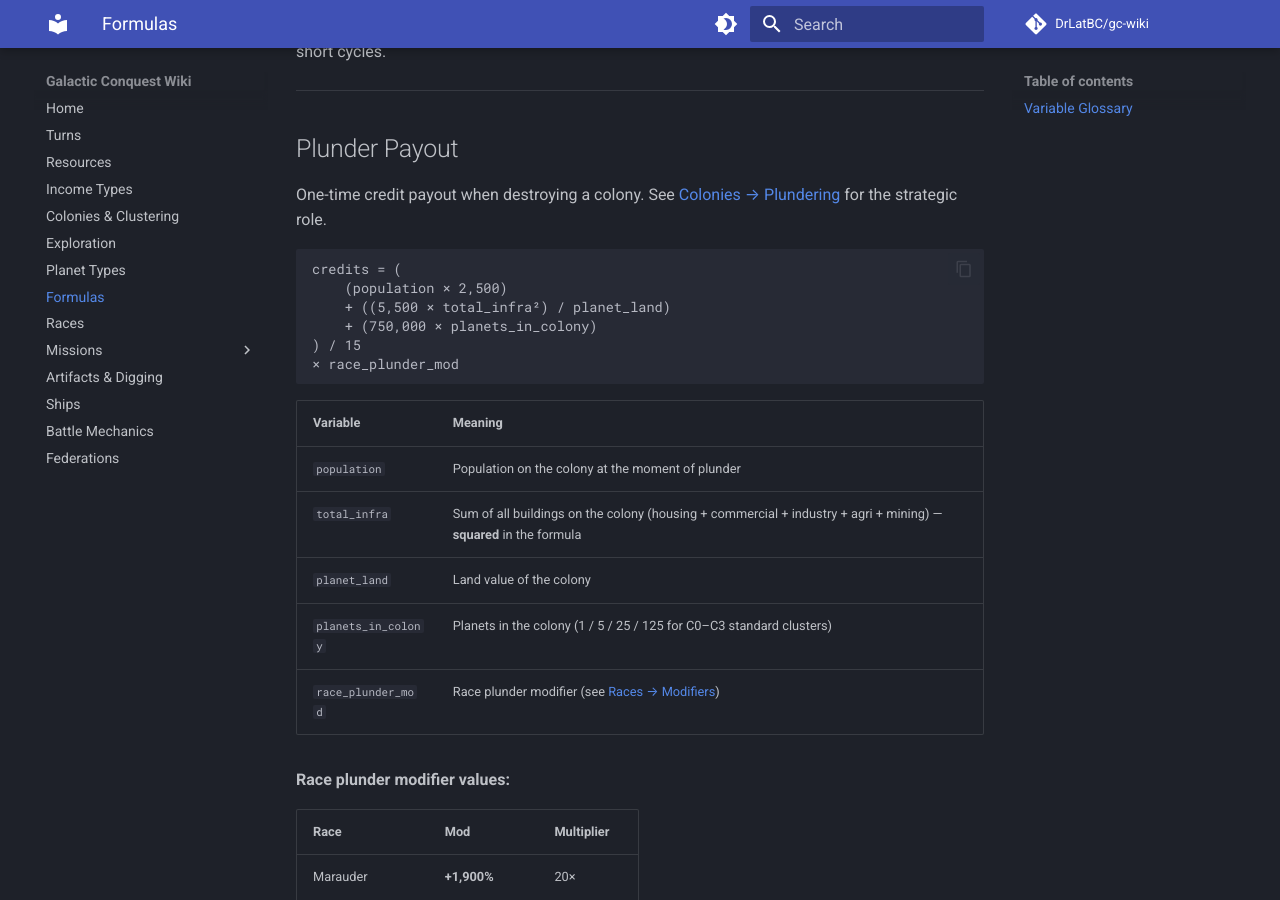
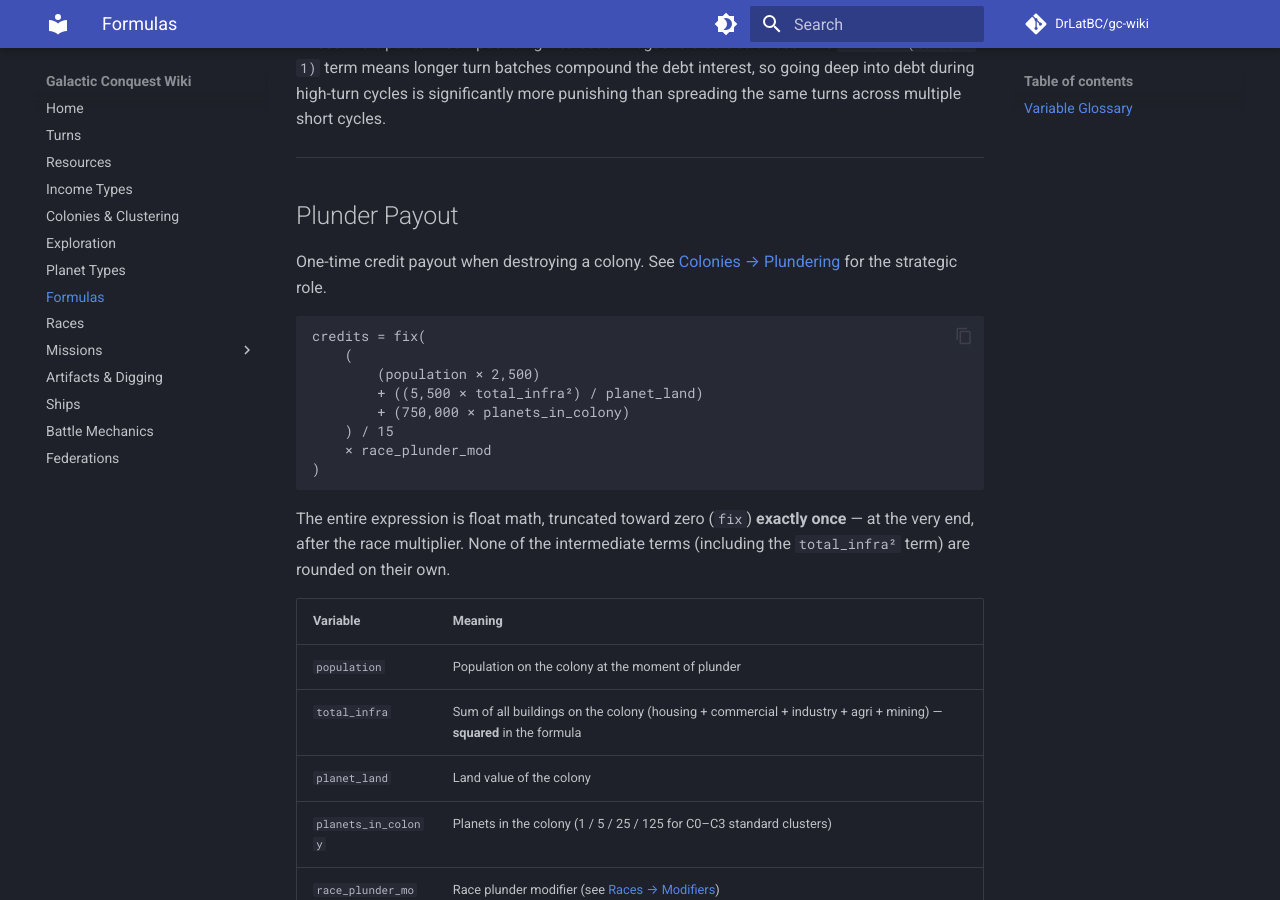
Before and after one commit to DrLatBC/gc-wiki, an MkDocs documentation site: the page built from docs/formulas.md, in a window 1280 px wide and 900 px high, scrolled down 10170 px. Built offline with MkDocs 1.6.1 and Material for MkDocs 9.7.7, drawn with Linux system fonts in a browser that asks for light colours; comment, search, counter and statistics services are not loaded; some of the changed text lies outside the part shown.

Commit message:
Correct plunder (fix() once, 750k already right) + mineral (ceil/turn) formulas
Plunder: wrap the formula in fix() and note the whole expression is float math truncated toward zero exactly once at the end (per GCC f_com_col_plunder.cfm); the 750k planet constant was already correct here.

Minerals: 1 + sqrt(...) -> ceiling(sqrt(...)) x turns, per-turn round-up matching the game.

Co-Authored-By: Claude Opus 4.8 <noreply@anthropic.com>

````diff
--- a/docs/formulas.md
+++ b/docs/formulas.md
@@ -55,13 +55,15 @@ Capped by ore deposit on the colony — production stops when the deposit runs o
 ## Minerals from Mining
 
 ```
-minerals =  ceiling(sqrt(
+minerals = ceiling(sqrt(
     mining × (numplanets × 0.3)
     × (1 + 0.4 × mining_research)
     × (planet_mining_mod / 100)
     × race_mineral_mod
 )) × turns
 ```
+
+The per-turn gain is the square root **rounded up to a whole unit each turn** (`ceiling`), then accumulated across turns.
 
 **Effect of research:** +40% per mining research level (scalar inside the sqrt).
 **Colony breadth matters:** More planets in the colony increases mineral output.
@@ -419,13 +421,17 @@ credits -= debt_interest
 One-time credit payout when destroying a colony. See [Colonies → Plundering](colonies.md#plundering) for the strategic role.
 
 ```
-credits = (
-    (population × 2,500)
-    + ((5,500 × total_infra²) / planet_land)
-    + (750,000 × planets_in_colony)
-) / 15
-× race_plunder_mod
+credits = fix(
+    (
+        (population × 2,500)
+        + ((5,500 × total_infra²) / planet_land)
+        + (750,000 × planets_in_colony)
+    ) / 15
+    × race_plunder_mod
+)
 ```
+
+The entire expression is float math, truncated toward zero (`fix`) **exactly once** — at the very end, after the race multiplier. None of the intermediate terms (including the `total_infra²` term) are rounded on their own.
 
 | Variable | Meaning |
 |---|---|
````
